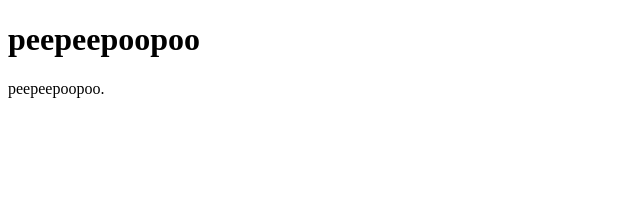
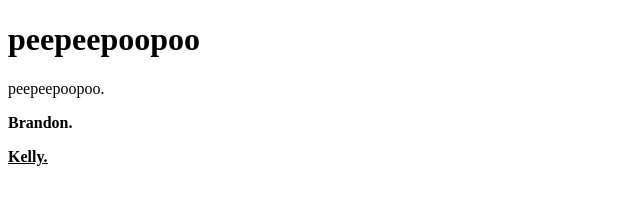
Before and after one commit to Bk3837/exploring-cs, a plain HTML site: page index.html in a window 1280 px wide. Shown: the whole page, without its empty margins (0-640 px from the left). Drawn offline with Linux system fonts and the light colour scheme.

Commit message:
Update index.html
added bold and underlined words.

```diff
--- a/index.html
+++ b/index.html
@@ -3,5 +3,6 @@
  <body>
 	<h1> peepeepoopoo</h1>
  <p> peepeepoopoo.</p>
+	 <p> <b>Brandon<b/>.</p> <u>Kelly<u/>.</p>
  </body>
 </html>
```
